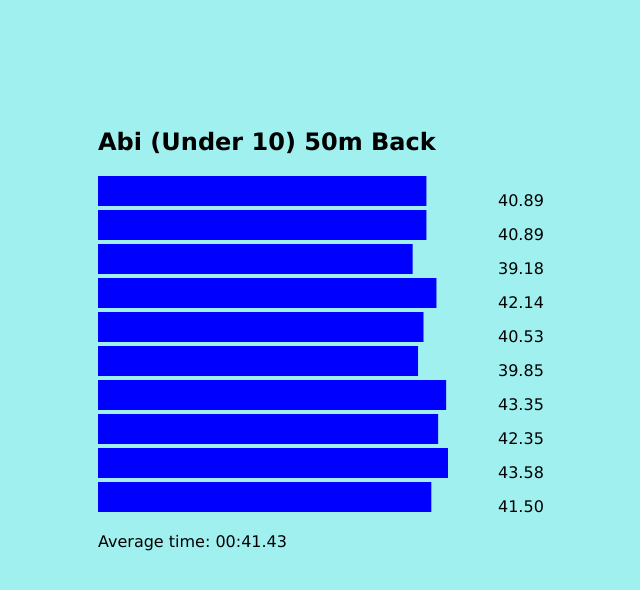
After one commit to manishbhatt94/headfirst-py-3e, a Flask app: template chapters-notebooks/webapp/templates/Abi-10-50m-Back.html in a window 1280 px wide. The commit adds this page. Shown: the top 590 px of the page, without its empty margins (30-670 px from the left). Run offline with Flask 3, Linux system fonts and the light colour scheme; the template is opened without the code that fills it, so the values that code supplies are empty.

Commit message:
Add generated templates

```diff
--- /dev/null
+++ b/chapters-notebooks/webapp/templates/Abi-10-50m-Back.html
@@ -0,0 +1,41 @@
+<!DOCTYPE html>
+<html lang="en-IN">
+    <head>
+        <title>Abi (Under 10) 50m Back</title>
+        <link rel="stylesheet" href="/static/webapp.css">
+    </head>
+    <body>
+        <h2>Abi (Under 10) 50m Back</h2>
+        <svg height="30" width="400">
+            <rect height="30" width="328.4" style="fill:rgb(0,0,255);" />
+        </svg>40.89<br />
+        <svg height="30" width="400">
+            <rect height="30" width="328.4" style="fill:rgb(0,0,255);" />
+        </svg>40.89<br />
+        <svg height="30" width="400">
+            <rect height="30" width="314.66" style="fill:rgb(0,0,255);" />
+        </svg>39.18<br />
+        <svg height="30" width="400">
+            <rect height="30" width="338.44" style="fill:rgb(0,0,255);" />
+        </svg>42.14<br />
+        <svg height="30" width="400">
+            <rect height="30" width="325.5" style="fill:rgb(0,0,255);" />
+        </svg>40.53<br />
+        <svg height="30" width="400">
+            <rect height="30" width="320.04" style="fill:rgb(0,0,255);" />
+        </svg>39.85<br />
+        <svg height="30" width="400">
+            <rect height="30" width="348.15" style="fill:rgb(0,0,255);" />
+        </svg>43.35<br />
+        <svg height="30" width="400">
+            <rect height="30" width="340.12" style="fill:rgb(0,0,255);" />
+        </svg>42.35<br />
+        <svg height="30" width="400">
+            <rect height="30" width="350.0" style="fill:rgb(0,0,255);" />
+        </svg>43.58<br />
+        <svg height="30" width="400">
+            <rect height="30" width="333.3" style="fill:rgb(0,0,255);" />
+        </svg>41.50<br />
+        <p>Average time: 00:41.43</p>
+    </body>
+</html>
--- a/chapters-notebooks/webapp/templates/Darius-13-100m-Fly.html
+++ b/chapters-notebooks/webapp/templates/Darius-13-100m-Fly.html
@@ -2,9 +2,10 @@
 <html lang="en-IN">
     <head>
         <title>Darius (Under 13) 100m Fly</title>
+        <link rel="stylesheet" href="/static/webapp.css">
     </head>
     <body>
-        <h3>Darius (Under 13) 100m Fly</h3>
+        <h2>Darius (Under 13) 100m Fly</h2>
         <svg height="30" width="400">
             <rect height="30" width="339.76" style="fill:rgb(0,0,255);" />
         </svg>1:28.30<br />
```
Also changed, not shown: chapters-notebooks/webapp/templates/Alison-14-100m-Breast.html (added, +38 -0 lines), chapters-notebooks/webapp/templates/Katie-9-100m-Free.html (added, +28 -0 lines).
